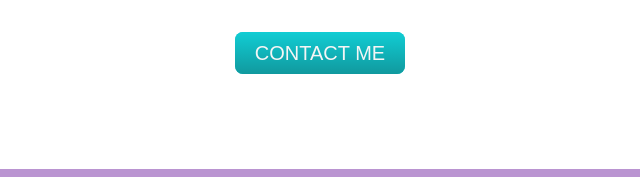
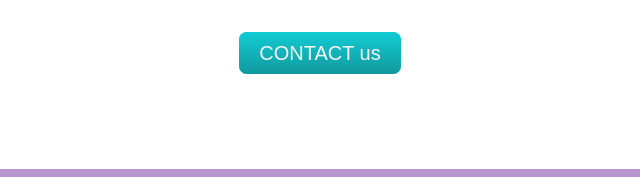
Before and after one commit to shamandeep81/First-Project, a plain HTML site: page index.html in a window 1280 px wide. Shown: the part 3335-3512 px from the top of the page, 320-960 px from the left. Drawn offline with Linux system fonts and the light colour scheme.

Commit message:
contact us text change

```diff
--- a/index.html
+++ b/index.html
@@ -47,7 +47,7 @@
           <h2>Get In Touch</h2>
           <h3>Lorem ipsum dolor sit amet, non elit.</h3>
           <p>Lorem ipsum dolor sit amet, in quis, aenean amet. Phasellus sodales, tellus donec dui, ornare erat.</p>
-          <a class="btn" href="shamandeepk81@gmail.com">CONTACT ME</a>
+          <a class="btn" href="shamandeepk81@gmail.com">CONTACT us</a>
         </div>
       </div>
 
```
